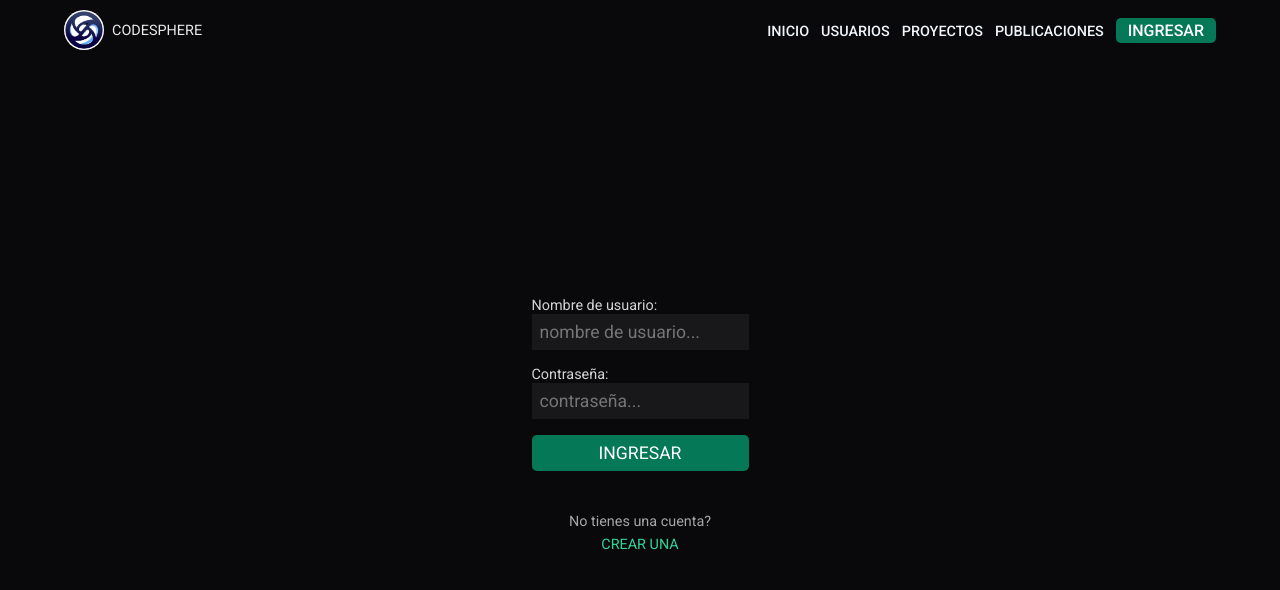
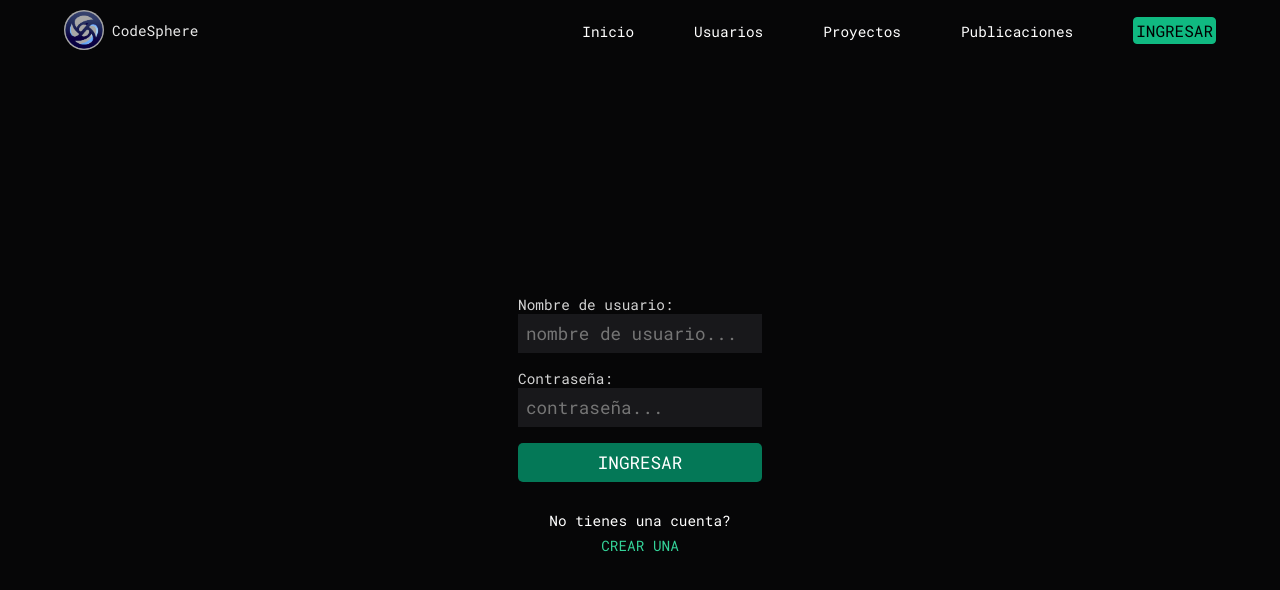
Before and after one commit to CodeSphereDevs/frontend, a React (Vite) app: page /login in a window 1280 px wide. Shown: the top 590 px of the page. Built offline with nearby package versions, Linux system fonts and the light colour scheme; no server answers.

Commit message:
UpdateNavbar

```diff
--- a/src/componentes/navbar/Navbar.css
+++ b/src/componentes/navbar/Navbar.css
@@ -1,6 +1,6 @@
 .nav {
     /* border-bottom: 1px solid #333333; */
-    color: whitesmoke;
+    color: rgb(255, 255, 255);
     padding: 10px 5%;
     display: flex;
     justify-content: space-between;
@@ -10,39 +10,40 @@
 
 ul{
     display: flex;
-    gap: 12px;
+    gap: 60px;
     list-style: none;
     align-items: center;
 }
 
 nav ul li a  {
-    color: #f1f5f9;
+    color: #ffffff;
     text-decoration: none;
-    text-transform: uppercase;
-    font-weight: 500;
+    font-weight: 400;
     font-size: 0.9rem;
 }
 
 a:hover{
-    color: #94a3b8 ;
+    color: #10b981 ;
 }
 
 .active {
-    color: #64748b !important;
+    color: #10b981 !important;
     cursor:default;
 }
 
 .ingresar-button {
-    background-color: #047857;
-    color: white;
-    padding: 3px 12px;
-    border-radius: 5px;
+    text-transform: uppercase;
+    background-color: #10b981;
+    border: 1px solid #10b981;
+    color: rgb(0, 0, 0);
+    padding: 2px 2px;
+    border-radius: 4px;
     font-size: 1rem;
 }
 
 .ingresar-button:hover {
-    background-color: #22c55e;
-    color: white;
+    background-color: transparent;
+    color: #10b981;
 }
 
 .logo-container {
@@ -61,7 +62,7 @@ a:hover{
 
 nav img {
     height: 40px;
-    background-color: white;
+    background-color: rgba(255, 255, 255, 0.647);
     padding: 1px;
     border-radius: 50%;
     margin-right: 8px;
@@ -78,7 +79,7 @@ nav img {
 }
 
 .userButton:hover{
-    color: #23db9e;
+    color: #10b981;
 }
 
 .userMenu {
@@ -93,7 +94,6 @@ nav img {
 }
 
 .userMenu button, a {
-    text-transform: uppercase;
     font-size: 0.9rem;
     background: none;
     text-decoration: none;
@@ -106,9 +106,9 @@ nav img {
 }
 
 .userMenu button {
-    color: rgb(145, 145, 145);
+    color: #10b981;
 }
 
 .userMenu  button:hover,a:hover {
-    color: rgb(182, 182, 182);
+    color: #ffffffb3;
 }
--- a/src/index.css
+++ b/src/index.css
@@ -1,13 +1,18 @@
+@import url('https://fonts.googleapis.com/css2?family=Roboto+Mono:ital,wght@0,100..700;1,100..700&display=swap');
+
 * {
     margin:0;
     padding: 0;
     box-sizing: border-box;
-    font-family: 'Roboto', sans-serif;
+    font-family: 'Roboto Mono';
+    font-style: normal;
+    user-select: none;
+    transition: 0.2s ease;
 }
 
 body {
-    background-color: #09090b;
-    color:#ecececb0;
+    background-color: #060607;
+    color:#fff;
 }
 
 main {
```
Also changed, not shown: 1 other file (tests, documents, lock files or other folders).
